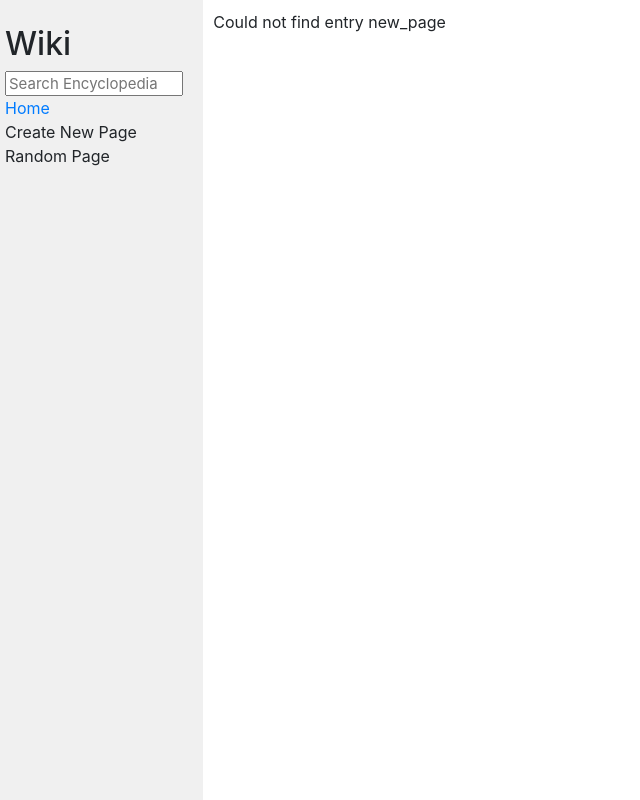
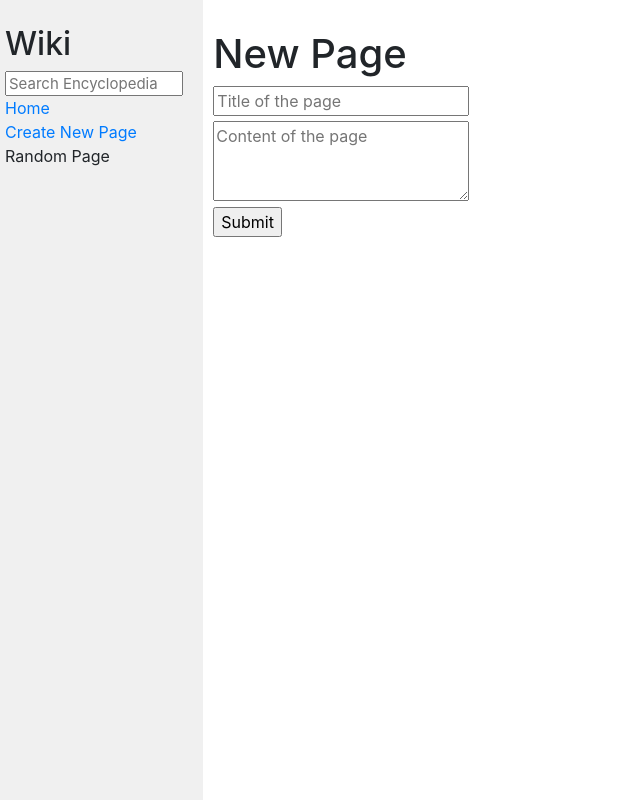
Before and after one commit to sefadegirmenci/Wikipedia-with-Django, a Django app: page /new_page in a window 1280 px wide. Shown: the whole page, without its empty margins (0-640 px from the left). Run offline with Django 3.2, Linux system fonts and the light colour scheme; some libraries are stand-ins or nearby versions.

Commit message:
Create "new page" form

```diff
--- a/encyclopedia/static/encyclopedia/styles.css
+++ b/encyclopedia/static/encyclopedia/styles.css
@@ -36,3 +36,10 @@ textarea {
 .sidebar h2 {
     margin-top: 5px;
 }
+
+#page_title{
+    max-width: 20vw;
+    max-height: 10vh;
+    margin-top: 5px;
+
+}
--- a/encyclopedia/templates/encyclopedia/layout.html
+++ b/encyclopedia/templates/encyclopedia/layout.html
@@ -16,10 +16,12 @@
                     <input class="search" type="text" name="q" placeholder="Search Encyclopedia">
                 </form>
                 <div>
-                    <a href="{% url 'index' %}">Home</a>
+                    <a href="{% url 'encyclopedia:index' %}">Home</a>
                 </div>
                 <div>
-                    Create New Page
+                    <a href="{% url 'encyclopedia:new-page'%}">
+                        Create New Page
+                    </a>
                 </div>
                 <div>
                     Random Page
--- /dev/null
+++ b/encyclopedia/templates/encyclopedia/new_page.html
@@ -0,0 +1,18 @@
+{% extends 'encyclopedia/layout.html' %}
+
+{% block title %}
+    New Page
+{% endblock %}
+
+{% block body %}
+<h1>New Page</h1>
+<form action="{% url 'encyclopedia:new-page'%}" method="post">
+{%csrf_token%}
+<input type="text" name="new-page-title" placeholder="Title of the page">
+<br>
+<textarea name="new-page-content" id="page_title" cols="3" rows="2" placeholder="Content of the page"></textarea>
+<br>
+<input type="submit" name="new-page-button">
+</form>
+
+{% endblock %}
--- a/encyclopedia/urls.py
+++ b/encyclopedia/urls.py
@@ -2,8 +2,10 @@ from django.urls import path
 
 from . import views
 
+app_name = 'encyclopedia'
 urlpatterns = [
     path("", views.index, name="index"),
     path("search",views.search, name="search"),
+    path("new_page",views.newpage, name="new-page"),
     path("<str:name>",views.entry, name="show-entry")
 ]
--- a/encyclopedia/views.py
+++ b/encyclopedia/views.py
@@ -1,6 +1,6 @@
 from django.shortcuts import render
 from matplotlib.style import context
-
+from django import forms
 from . import util
 
 
@@ -39,3 +39,6 @@ def search(request):
         }
         return render(request, "encyclopedia/entry.html", context)
     return render(request, "encyclopedia/error.html")
+
+def newpage(request):
+    return render(request, "encyclopedia/new_page.html")
```
